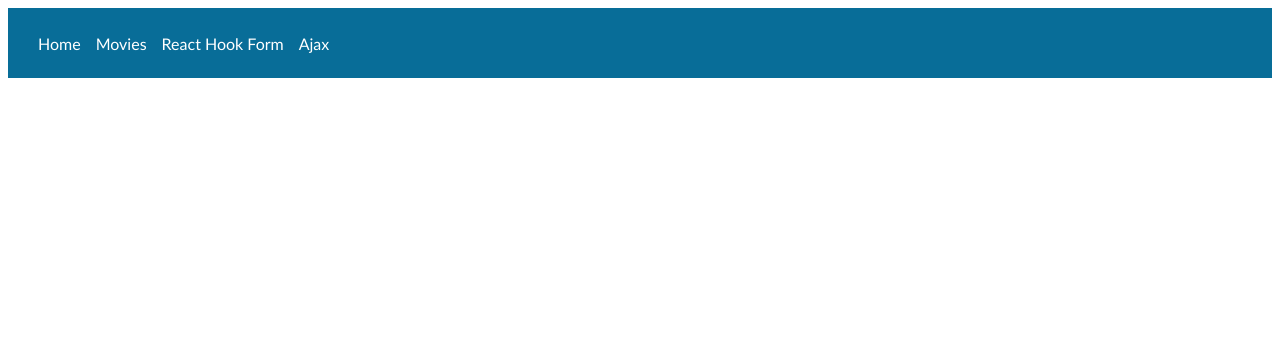
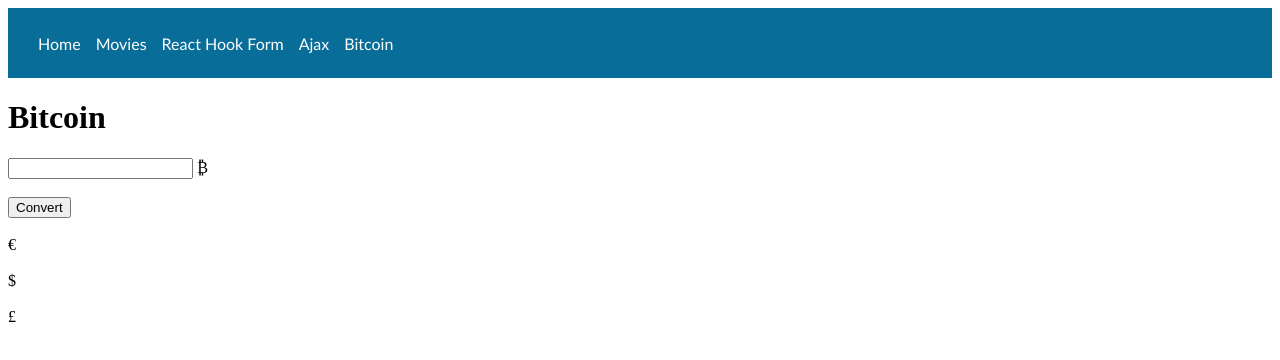
Before and after one commit to ayoub-sourrakh/react_formation, a React (Vite) app in the folder react_formation_s2/: page /bitcoin in a window 1280 px wide. Shown: the top 360 px of the page. Built offline with nearby package versions, Linux system fonts and the light colour scheme.

Commit message:
bitcoin converter

```diff
--- a/react_formation_s2/src/App.jsx
+++ b/react_formation_s2/src/App.jsx
@@ -2,6 +2,7 @@ import React from "react"
 import { BrowserRouter, Routes, Route } from "react-router-dom"
 import Navbar from "./components/Layout/Navbar"
 import Ajax from "./pages/Ajax"
+import Bitcoin from "./pages/Bitcoin"
 import Home from "./pages/Home"
 import Movies from "./pages/Movies"
 import ReactHookForm from "./pages/ReactHookForm"
@@ -16,6 +17,7 @@ const App = () => {
        <Route path="/movies" element={<Movies />} />
        <Route path="/reacthookform" element={<ReactHookForm />}></Route>
        <Route path="/ajax" element={<Ajax />} ></Route>
+       <Route path="/bitcoin" element={<Bitcoin />} ></Route>
       </Routes>
     </BrowserRouter>
   </>
--- a/react_formation_s2/src/components/layout/Navbar.jsx
+++ b/react_formation_s2/src/components/layout/Navbar.jsx
@@ -8,7 +8,8 @@ const Navbar = () => {
       <Link to="/">Home</Link>
       <Link to="/movies">Movies</Link>
       <Link to="/reacthookform">React Hook Form</Link>
-      <Link to="/ajax" >Ajax</Link>
+      <Link to="/ajax">Ajax</Link>
+      <Link to="/bitcoin">Bitcoin</Link>
     </div>
   )
 }
--- /dev/null
+++ b/react_formation_s2/src/pages/Bitcoin.jsx
@@ -0,0 +1,52 @@
+import React from 'react'
+import { useState, useEffect } from 'react'
+
+const Bitcoin = () => {
+
+    const [bitcoin, setBitcoin] = useState('')
+
+    const [euros, setEuros] = useState('')
+    const [dollars, setDollars] = useState('')
+    const [pounds, setPounds] = useState('')
+
+
+    const request = e => {
+
+        e.preventDefault()
+
+        fetch(
+                'https://api.coindesk.com/v1/bpi/currentprice.json',
+                {
+                    method: 'GET'
+                }
+            )
+            .then((res) => res.json())
+            .then((data) => {
+                setEuros(bitcoin * data.bpi.EUR.rate_float)
+                setDollars(bitcoin * data.bpi.USD.rate_float)
+                setPounds(bitcoin * data.bpi.GBP.rate_float)
+            })
+            .catch(err => console.log(err))
+
+    }
+
+  return (
+    <div>
+        <h1>Bitcoin</h1>
+
+        <form onSubmit={request}>
+            <input type="number" onChange={(e) => setBitcoin(e.target.value)} value={bitcoin} name="bitcoins" /> ₿ <br /> <br />
+            <button type='submit'>Convert</button> <br /> <br />
+            {euros} €
+            <br />
+            <br />
+            {dollars} $
+            <br />
+            <br />
+            {pounds} £
+        </form>
+    </div>
+  )
+}
+
+export default Bitcoin
```
